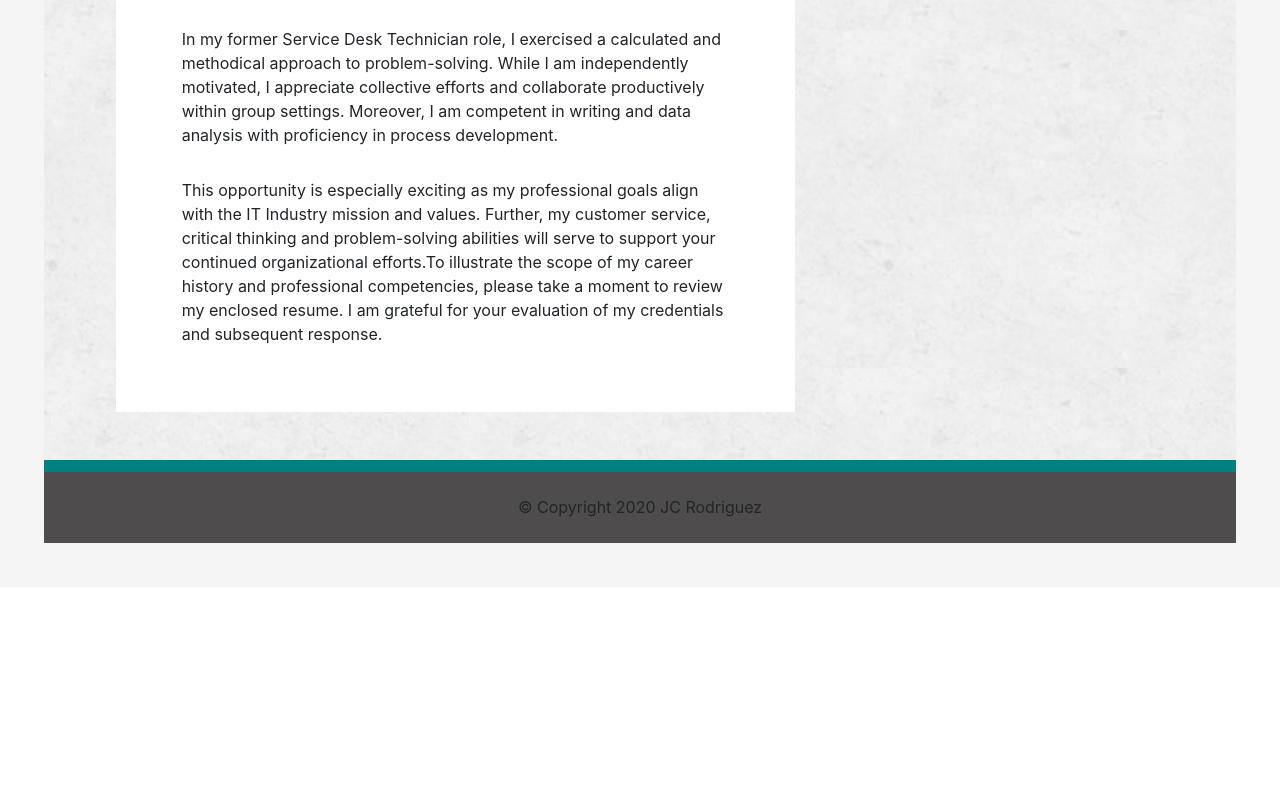
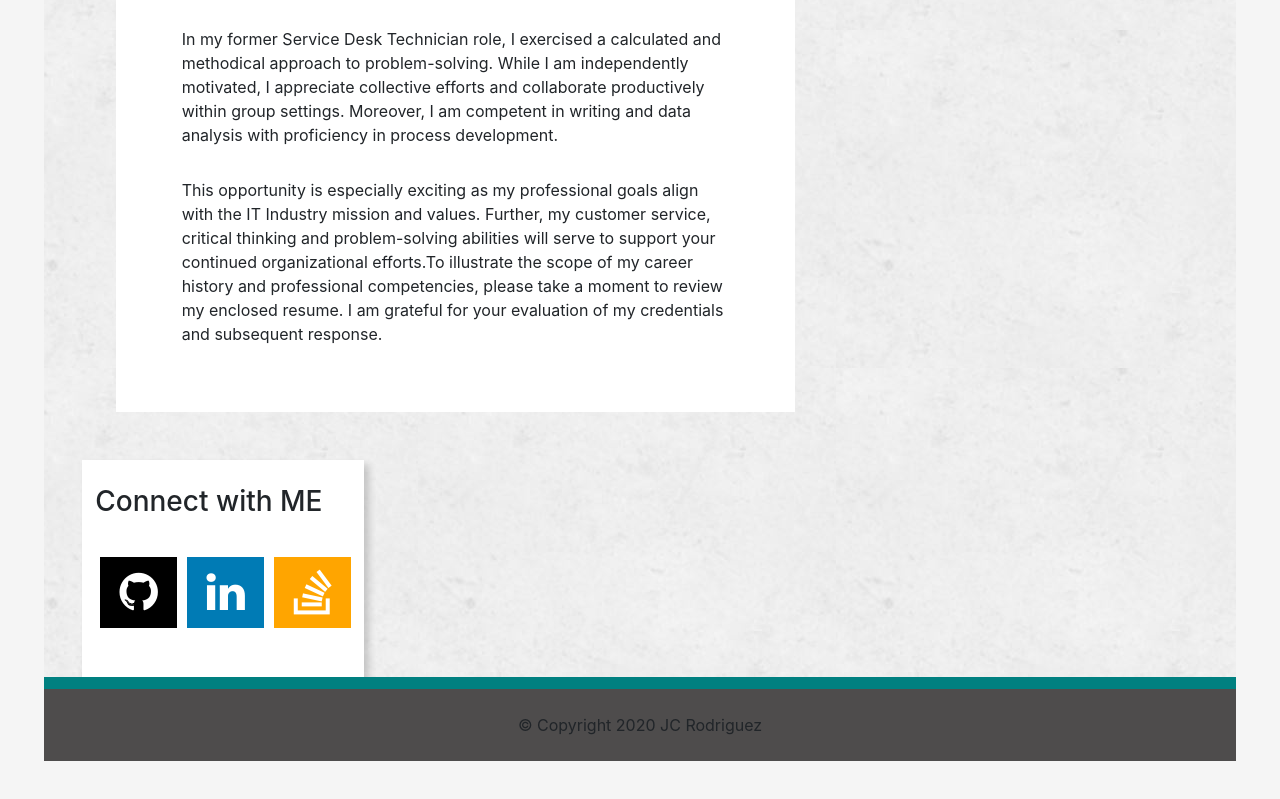
Before and after one commit to sanjothebay/responsive_portfoilo, a plain HTML site: page index.html in a window 1280 px wide. Shown: the part 646-1445 px from the top of the page. Before the commit the page ends 1233 px from the top, so only its background shows below. Drawn offline with nearby package versions, Linux system fonts and the light colour scheme.

Commit message:
added the social medial links for extra

```diff
--- a/Assets/assets_css/style.css
+++ b/Assets/assets_css/style.css
@@ -48,3 +48,48 @@ footer{
      margin: auto 0%;
      border-top: solid teal 1vw;
 }
+
+.social-links {
+    background-color: white;
+    width: 22vw;
+    height: 17vw;
+    padding: 1vw;
+    padding-top: 2vw;
+    margin-left: 3vw;
+    box-shadow: 5px 5px 7px rgba(32, 30, 30, 0.199);
+}
+
+.social-link-wrappers {
+    display: flex;
+    padding-top: 2vw;
+}
+
+.social-link-wrappers li {
+    display: flex;
+    padding: .40vw;
+    font-size: 3.5vw;
+}
+
+.fa-github {
+    background: black;
+    color: white;
+    padding: 1vw;
+    width: 6vw;
+    text-align: center;
+}
+
+.fa-linkedin {
+    background: #007bb5;
+    color: white;
+    padding: 1vw;
+    width: 6vw;
+    text-align: center;
+}
+
+.fa-stack-overflow {
+    background: orange;
+    color: white;
+    padding: 1vw;
+    width: 6vw;
+    text-align: center;
+}
--- a/index.html
+++ b/index.html
@@ -6,6 +6,7 @@
     <meta name="viewport" content="width=device-width, initial-scale=1.0">
     <link rel="stylesheet" href="https://stackpath.bootstrapcdn.com/bootstrap/4.5.2/css/bootstrap.min.css"
         integrity="sha384-JcKb8q3iqJ61gNV9KGb8thSsNjpSL0n8PARn9HuZOnIxN0hoP+VmmDGMN5t9UJ0Z" crossorigin="anonymous">
+        <link rel="stylesheet" href="https://cdnjs.cloudflare.com/ajax/libs/font-awesome/4.7.0/css/font-awesome.min.css">
     <link rel="stylesheet" href="Assets/assets_css/style.css">
     <title>Document</title>
 </head>
@@ -65,6 +66,17 @@
         </div>
     </main>
     <aside>
+        <div class="social-links">
+            <h3>Connect with ME</h3>
+
+            <div class="social-link-wrappers">
+              <li><a href="https://github.com/sanjothebay/" target="_blank"><i class="fa fa-github"></i></a></li>
+              <li><a href="https://www.linkedin.com/in/jc-rodriguez-805339180/" target="_Blank"><i
+                    class="fa fa-linkedin"></i></a></li>
+              <li><a href="https://stackoverflow.com/users/13977233/jc" target="_Blank"><i
+                    class="fa fa-stack-overflow"></i></a></li>
+
+            </div>
 
     </aside>
 
```
